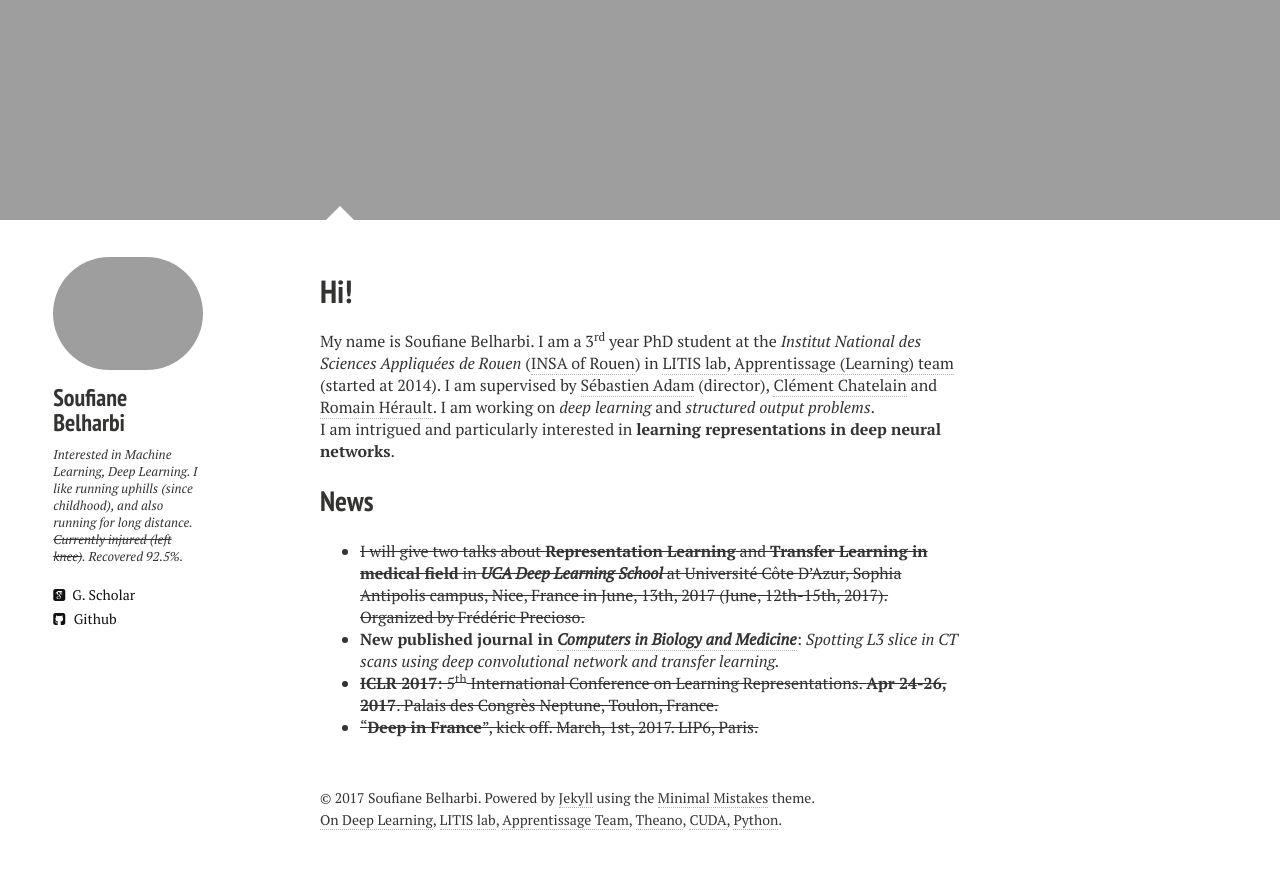
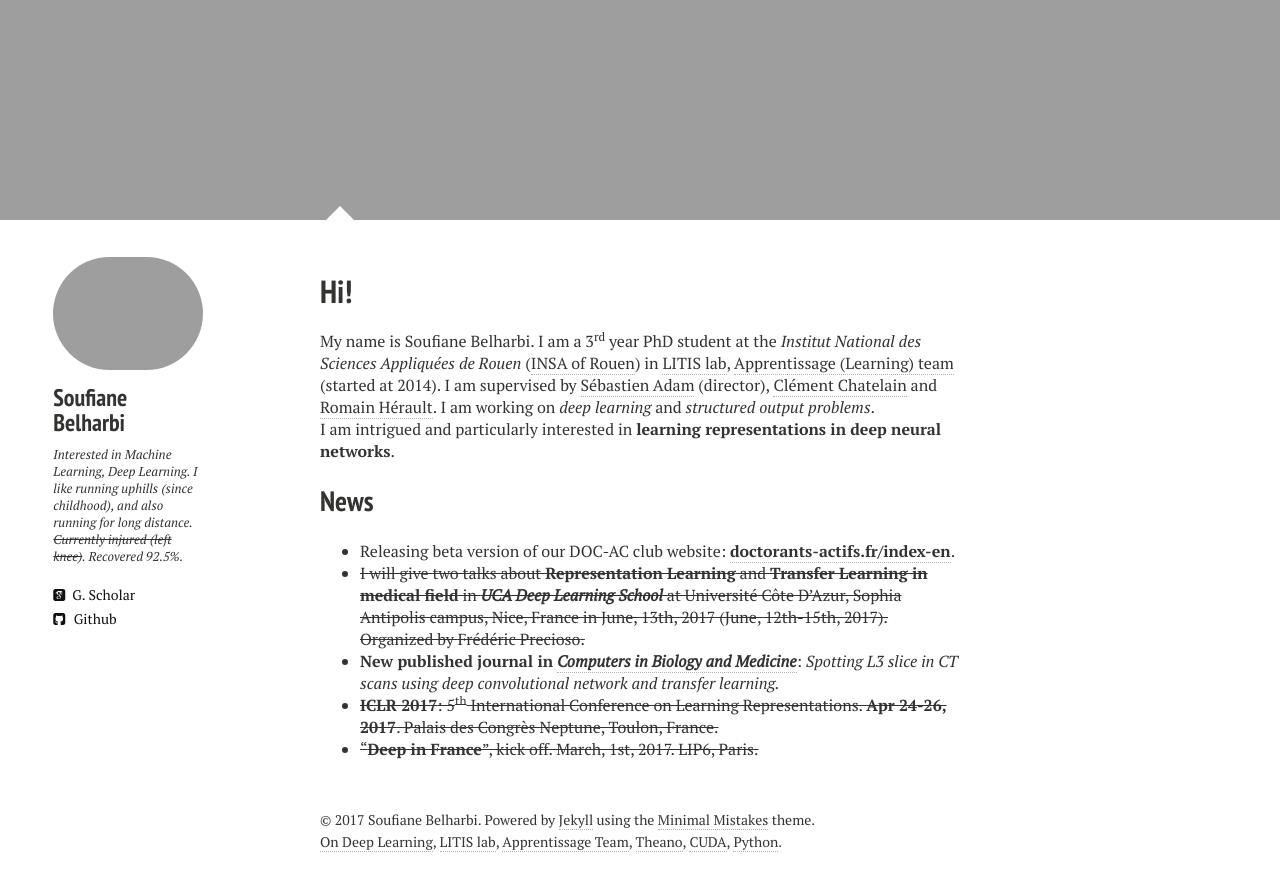
Before and after one commit to sbelharbi/sbelharbi.github.io, a Jekyll site: the page built from index.md, in a window 1280 px wide and 900 px high, scrolled down 828 px. Shown: the top 891 px of the window. Built offline with Jekyll 4.4.1, drawn with Linux system fonts in a browser that asks for light colours; nearby versions of some CDN libraries.

Commit message:
releasing beta version of doc-ac.

```diff
--- a/index.md
+++ b/index.md
@@ -20,6 +20,7 @@ working on *deep learning* and *structured output problems*.
 I am intrigued and particularly interested in **learning representations in deep neural networks**.
 
 ## News
+* Releasing beta version of our DOC-AC club website: [**doctorants-actifs.fr/index-en**](http://doctorants-actifs.fr/index-en/).
 * ~~I will give two talks about [**Representation Learning**](/publications/2017/presentation-Representation-Learning-UCA-Deep-Learning-School-2017-Nice.pdf) and [**Transfer Learning in medical field**](/publications/2017/presentation-l3-detection-UCA-Deep-Learning-School-2017-Nice.pdf) in [***UCA Deep Learning School***](http://univ-cotedazur.fr/events/deep-learning-school) at Université Côte D'Azur, Sophia Antipolis campus, Nice, France in June, 13th, 2017 (June, 12th-15th, 2017). Organized by [Frédéric Precioso](http://www.i3s.unice.fr/~precioso).~~
 * **New published journal in** [***Computers in Biology and Medicine***](https://www.journals.elsevier.com/computers-in-biology-and-medicine/): *Spotting L3 slice in CT scans using deep convolutional network and transfer learning.*
 * ~~[**ICLR 2017**](http://www.iclr.cc/doku.php?id=ICLR2017:main): 5<sup>th</sup> International Conference on Learning
```
